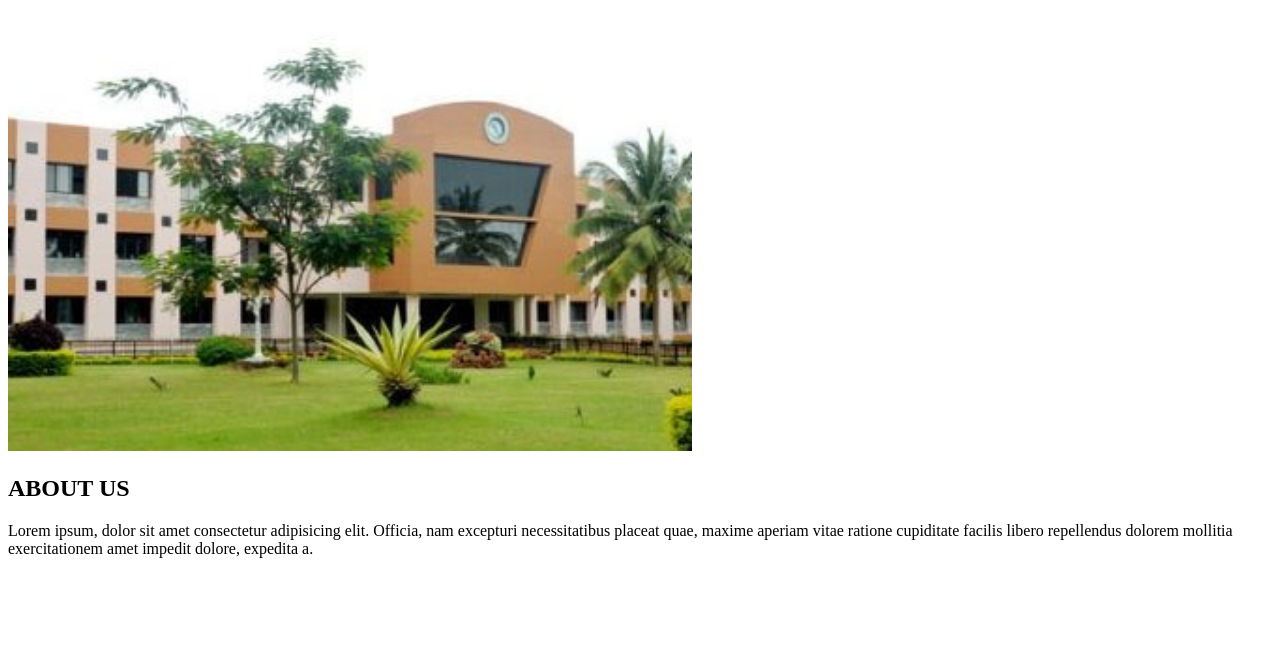
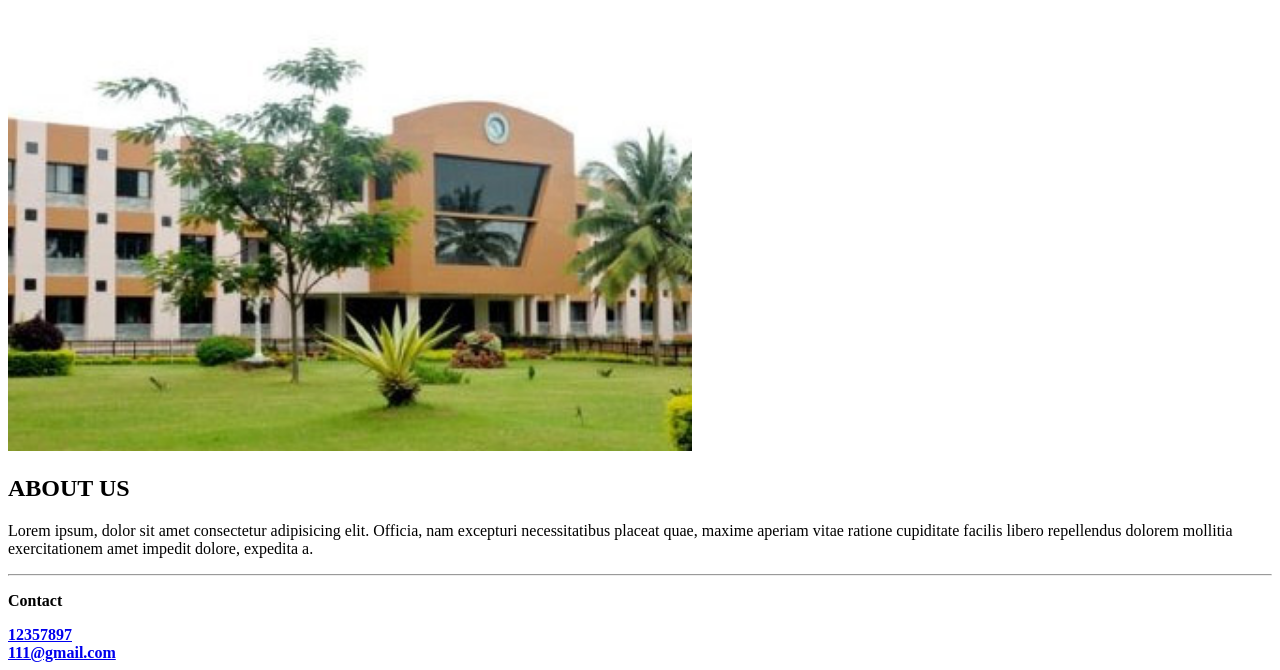
Before and after one commit to saisurya17/WEBTECHLAB, a plain HTML site: page HTML_ISE_CLUB/index.html in a window 1280 px wide. Shown: the part 191-861 px from the top of the page. Before the commit the page ends 800 px from the top, so only its background shows below. Drawn offline with Linux system fonts and the light colour scheme.

Commit message:
Update index.html

```diff
--- a/HTML_ISE_CLUB/index.html
+++ b/HTML_ISE_CLUB/index.html
@@ -17,7 +17,13 @@
 
     <IMG SRC="526-365x240.jpg" widt=""450" height="450">
         <h2 id="section1">ABOUT US</h2>
-        Lorem ipsum, dolor sit amet consectetur adipisicing elit. Officia, nam excepturi necessitatibus placeat quae, maxime aperiam vitae ratione cupiditate facilis libero repellendus dolorem mollitia exercitationem amet impedit dolore, expedita a.
+       <p> Lorem ipsum, dolor sit amet consectetur adipisicing elit. Officia, nam excepturi necessitatibus placeat quae, maxime aperiam vitae ratione cupiditate facilis libero repellendus dolorem mollitia exercitationem amet impedit dolore, expedita a.</p>
+                         <div class="">
+                                      <hr><p><b>Contact</b><p></p>
+                                      <b></b>
+                                      </div>
+                                      <a href =tel:12357897"><b>12357897</b></a>
+    <br><a href="111@gmail.com"><b>111@gmail.com</b></a>
 
 
 </body>
```
